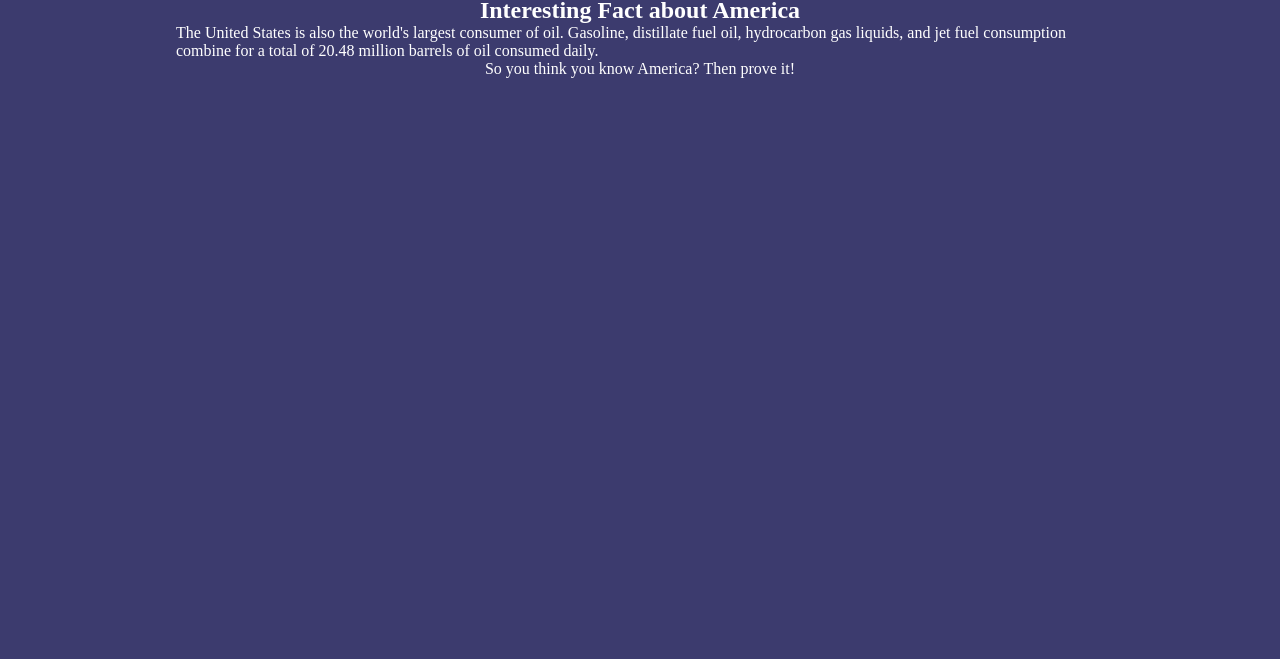
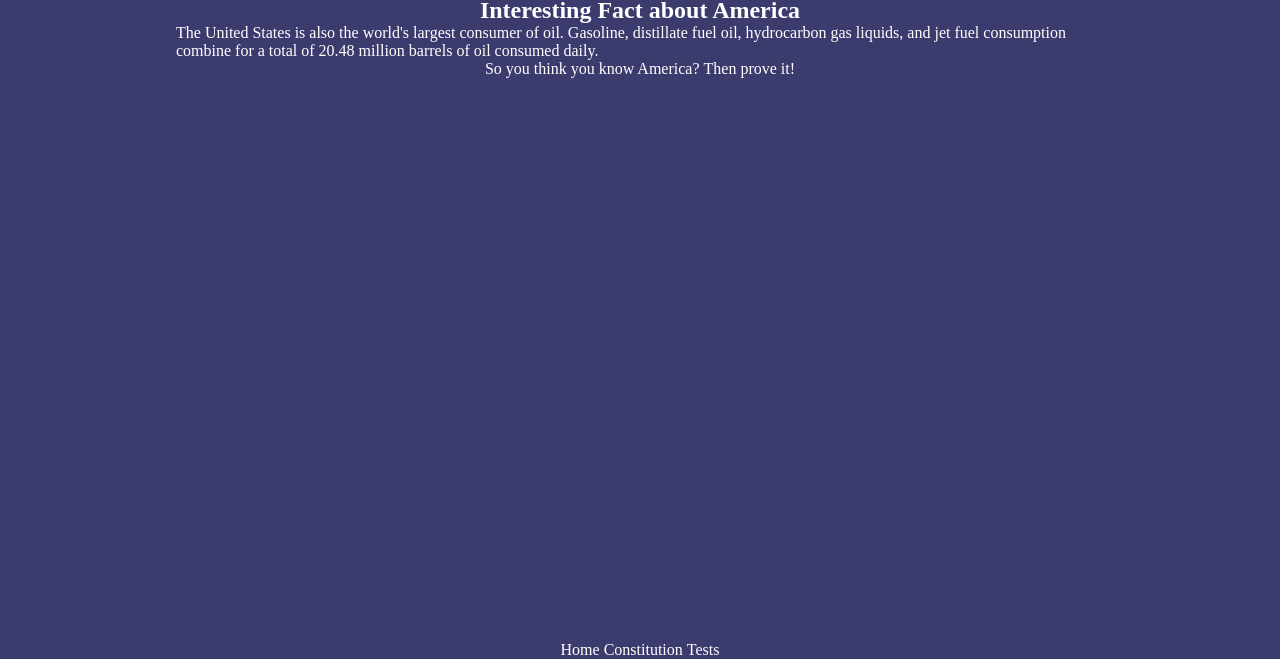
Before and after one commit to HHH-603/America-the-Beautiful, a Gatsby site: page / in a window 1280 px wide. Shown: the part 141-800 px from the top of the page. Built offline with nearby package versions, Linux system fonts and the light colour scheme; Gatsby itself is replaced by a stand-in of ours.

Commit message:
Created footer component.

```diff
--- /dev/null
+++ b/src/components/footer.jsx
@@ -0,0 +1,13 @@
+import React from "react";
+
+const Footer = () => {
+  return (
+    <footer>
+      <a href="#">Home</a>&nbsp;
+      <a href="#">Constitution</a>&nbsp;
+      <a href="#">Tests</a>
+    </footer>
+  );
+};
+
+export default Footer;
--- a/src/components/layout.jsx
+++ b/src/components/layout.jsx
@@ -1,5 +1,6 @@
 import React from "react";
 import "../styles/main.scss";
+import Footer from "./footer";
 import Navigation from "./navigation";
 
 const Layout = (props) => {
@@ -7,6 +8,7 @@ const Layout = (props) => {
     <>
       <Navigation />
       <div className="layout">{props.children}</div>
+      <Footer />
     </>
   );
 };
--- a/src/styles/__base.scss
+++ b/src/styles/__base.scss
@@ -14,6 +14,24 @@ h2 {
   text-align: center;
 }
 
+a {
+  text-decoration: none;
+}
+
+footer {
+  position: fixed;
+  display: flex;
+  align-items: center;
+  justify-content: center;
+  flex-flow: row wrap;
+  background: $base-background-color;
+  border-top: 1px solid $base-background-color;
+  right: 0;
+  bottom: 0;
+  left: 0;
+  text-align: center;
+}
+
 .image {
   &_gif {
     height: 20rem;
```
